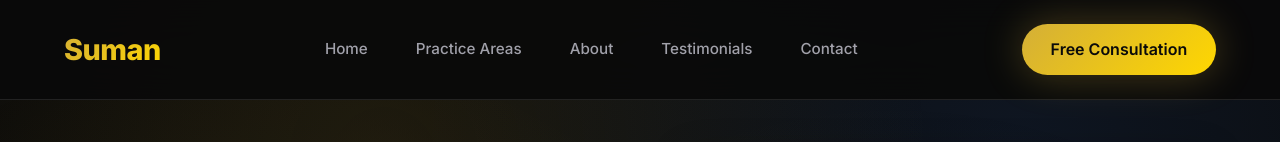
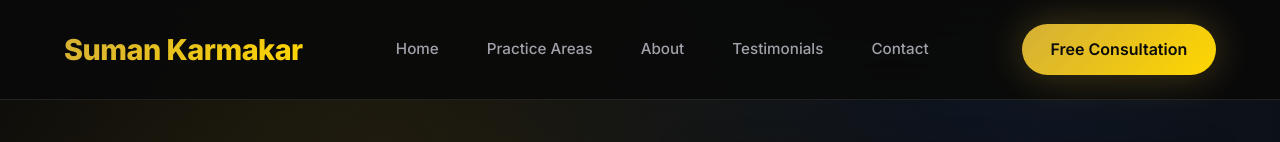
Before and after one commit to sksuman1/suman, a plain HTML site: page Suman Karmakar/index.html in a window 1280 px wide. Shown: the top 142 px of the page. Drawn offline with Linux system fonts and the light colour scheme.

Commit message:
Update index.html

```diff
--- a/Suman Karmakar/index.html
+++ b/Suman Karmakar/index.html
@@ -13,7 +13,7 @@
   </head>
   <body>
     <header>
-      <div class="logo">Suman</div>
+      <div class="logo">Suman Karmakar</div>
       <nav>
         <a href="#home">Home</a>
         <a href="#services">Practice Areas</a>
```
